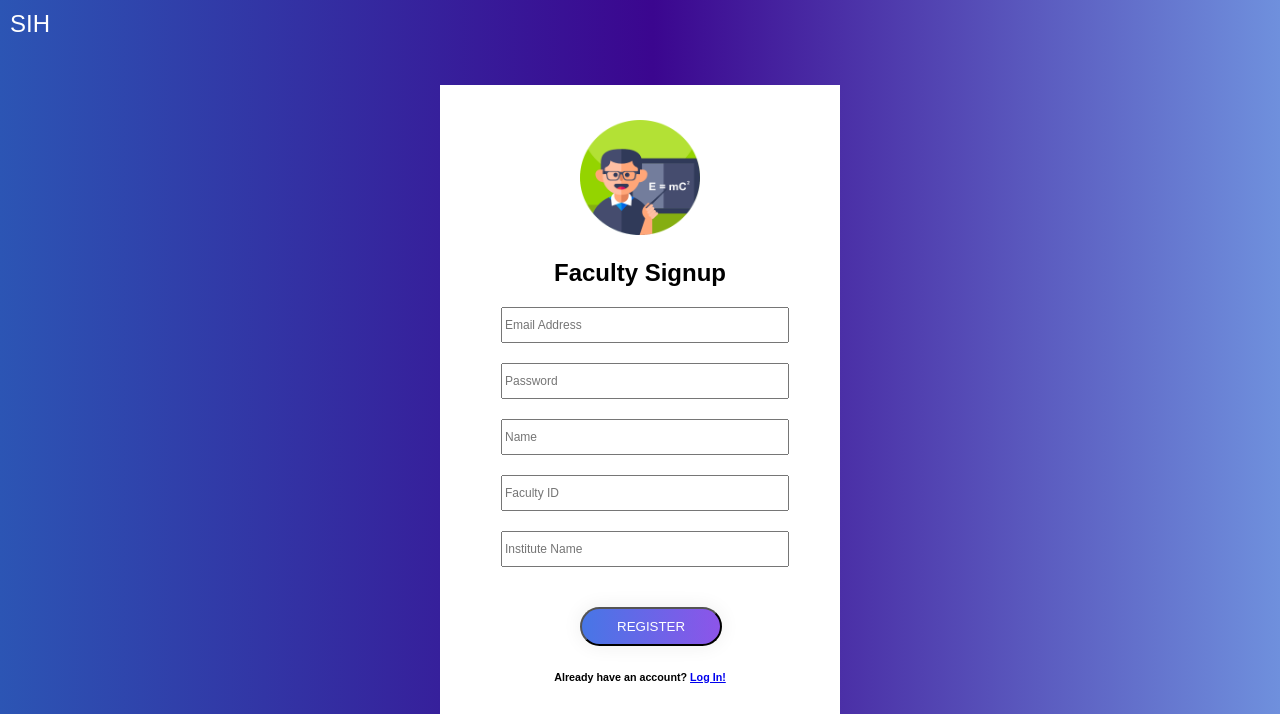
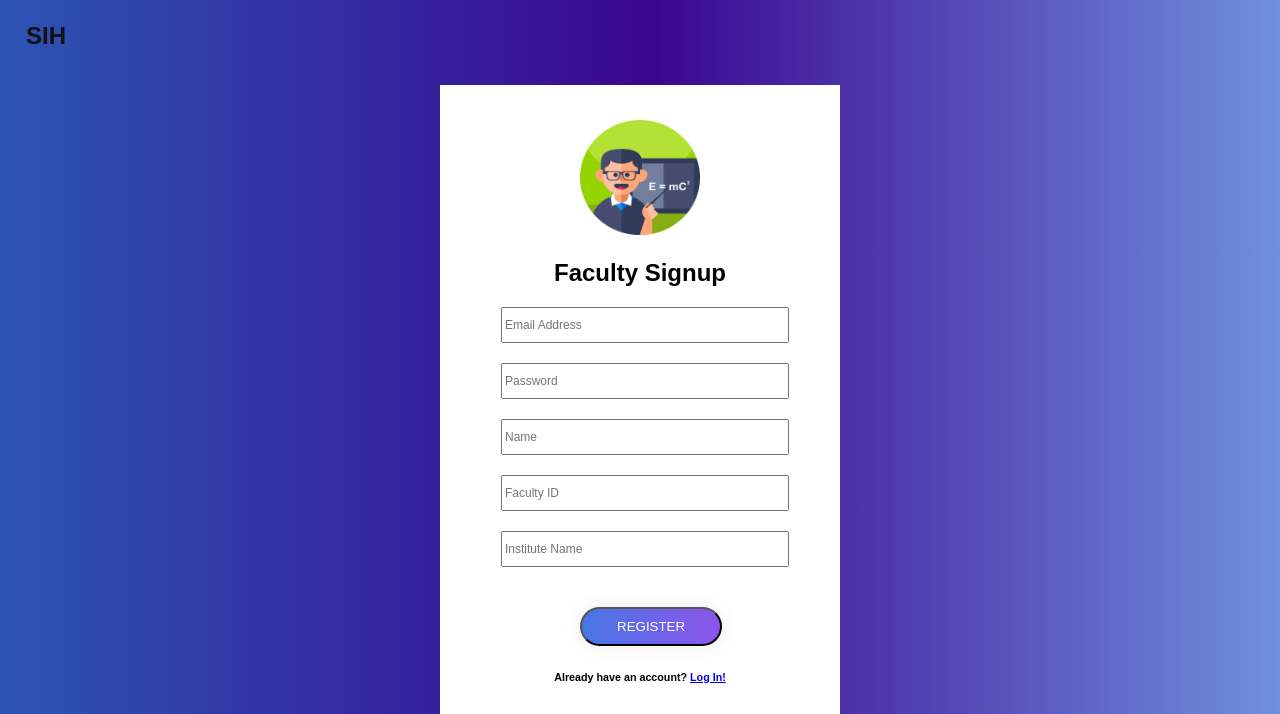
Before and after one commit to Naman-Gururani/SIH, a Flask app: page /signup_teacher in a window 1280 px wide. Shown: the top 714 px of the page. Run offline with Flask 3, Linux system fonts and the light colour scheme.

```diff
--- a/website/static/css/Faculty_login.css
+++ b/website/static/css/Faculty_login.css
@@ -26,6 +26,8 @@ body {
 
 #topLeftButton {
     position: absolute;
+    margin-left: 16px;
+    margin-top: 12px;
     border: none;
     background: none;
     padding: 10px;
--- a/website/static/css/Faculty_signup.css
+++ b/website/static/css/Faculty_signup.css
@@ -26,6 +26,8 @@ body {
 
 #topLeftButton {
     position: absolute;
+    margin-left: 16px;
+    margin-top: 12px;
     border: none;
     background: none;
     padding: 10px;
--- a/website/static/css/Institute_login.css
+++ b/website/static/css/Institute_login.css
@@ -26,6 +26,8 @@ body {
 
 #topLeftButton {
     position: absolute;
+    margin-left: 16px;
+    margin-top: 12px;
     border: none;
     background: none;
     padding: 10px;
--- a/website/static/css/Institute_signup.css
+++ b/website/static/css/Institute_signup.css
@@ -26,6 +26,8 @@ body {
 
 #topLeftButton {
     position: absolute;
+    margin-left: 16px;
+    margin-top: 12px;
     border: none;
     background: none;
     padding: 10px;
--- a/website/static/css/Student_signup.css
+++ b/website/static/css/Student_signup.css
@@ -26,6 +26,8 @@ body {
 
 #topLeftButton {
     position: absolute;
+    margin-left: 16px;
+    margin-top: 14px;
     border: none;
     background: none;
     padding: 10px;
--- a/website/static/css/student_login.css
+++ b/website/static/css/student_login.css
@@ -26,6 +26,8 @@ body {
 
 #topLeftButton {
         position: absolute;
+        margin-left: 16px;
+        margin-top: 12px;
         border: none;
         background: none;
         padding: 10px;
--- a/website/templates/Faculty_login.html
+++ b/website/templates/Faculty_login.html
@@ -25,7 +25,7 @@
                 {% endif %}
                 {% endwith %}
     <button id="topLeftButton">
-        <a href="{{url_for('views.home')}}" style="color:rgb(255, 255, 255); text-decoration: none;">SIH</a>
+        <a href="{{url_for('views.home')}}" style="color:rgb(17, 17, 17); text-decoration: none;"><b>SIH</b></a>
     </button>
     <div class="container">
         <div class="login-box">
--- a/website/templates/Faculty_signup.html
+++ b/website/templates/Faculty_signup.html
@@ -24,7 +24,7 @@
                 {% endif %}
                 {% endwith %}
                 <button id="topLeftButton">
-                    <a href="{{url_for('views.home')}}" style="color:rgb(255, 255, 255); text-decoration: none;">SIH</a>
+                    <a href="{{url_for('views.home')}}" style="color:rgb(17, 17, 17); text-decoration: none;"><b>SIH</b></a>
                 </button>
     <div class="container">
         <div class="signup-box">
--- a/website/templates/Institute_login.html
+++ b/website/templates/Institute_login.html
@@ -15,7 +15,7 @@
 
 <body>
     <button id="topLeftButton">
-        <a href="{{url_for('views.home')}}" style="color:rgb(255, 255, 255); text-decoration: none;">SIH</a>
+        <a href="{{url_for('views.home')}}" style="color:rgb(17, 17, 17); text-decoration: none;"><b>SIH</b></a>
     </button>
     <div class="container">
         <div class="login-box">
--- a/website/templates/Institute_signup.html
+++ b/website/templates/Institute_signup.html
@@ -30,7 +30,7 @@
                 {% endif %}
                 {% endwith %}
                 <button id="topLeftButton">
-                    <a href="website\templates\index.html" style="color:rgb(255, 255, 255); text-decoration: none;">SIH</a>
+                    <a href="website\templates\index.html" style="color:rgb(17, 17, 17); text-decoration: none;"><b>SIH</b></a>
                 </button>
     <div class="container">
         <div class="signup-box">
--- a/website/templates/Student_signup.html
+++ b/website/templates/Student_signup.html
@@ -25,7 +25,7 @@
                 {% endif %}
                 {% endwith %}
                 <button id="topLeftButton">
-                    <a href="{{url_for('views.home')}}" style="color:rgb(255, 255, 255); text-decoration: none;">SIH</a>
+                    <a href="{{url_for('views.home')}}" style="color:rgb(15, 15, 15); text-decoration: none;"><b>SIH</b></a>
                 </button>
     <div class="container">
         <div class="signup-box">
--- a/website/templates/student_login.html
+++ b/website/templates/student_login.html
@@ -26,7 +26,7 @@
                 {% endif %}
                 {% endwith %}
                 <button id="topLeftButton">
-                    <a href="{{url_for('views.home')}}" style="color:rgb(255, 255, 255); text-decoration: none;">SIH</a>
+                    <a href="{{url_for('views.home')}}" style="color:rgb(17, 17, 17); text-decoration: none; "><b>SIH</b></a>
                 </button>
     <div class="container">
         <div class="login-box">
```
Lines whose indentation alone changed are shown as unchanged.
